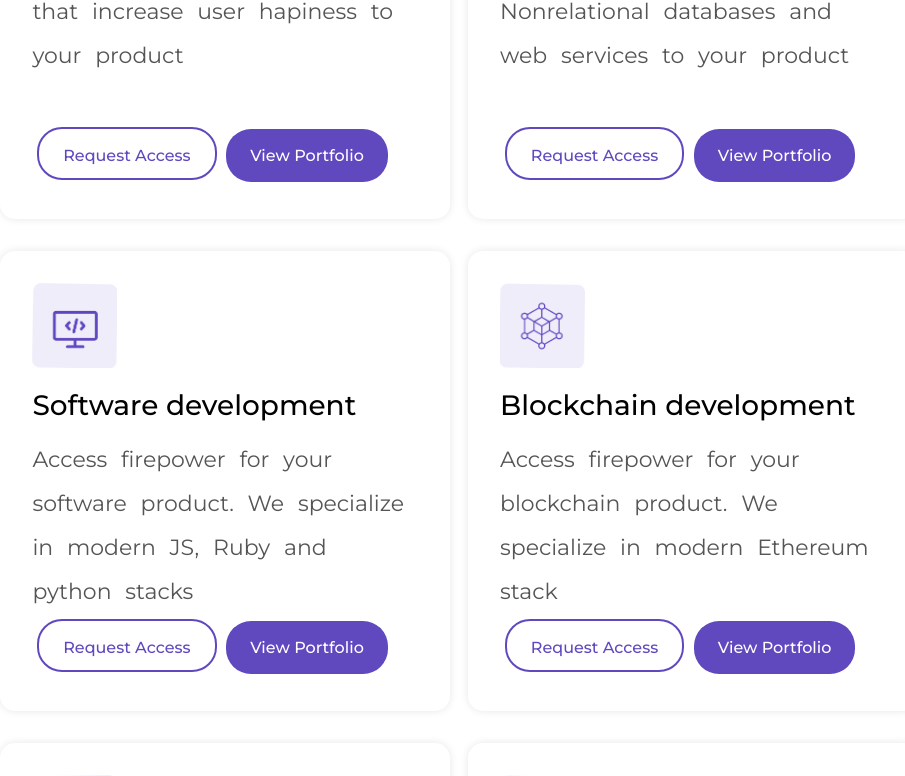
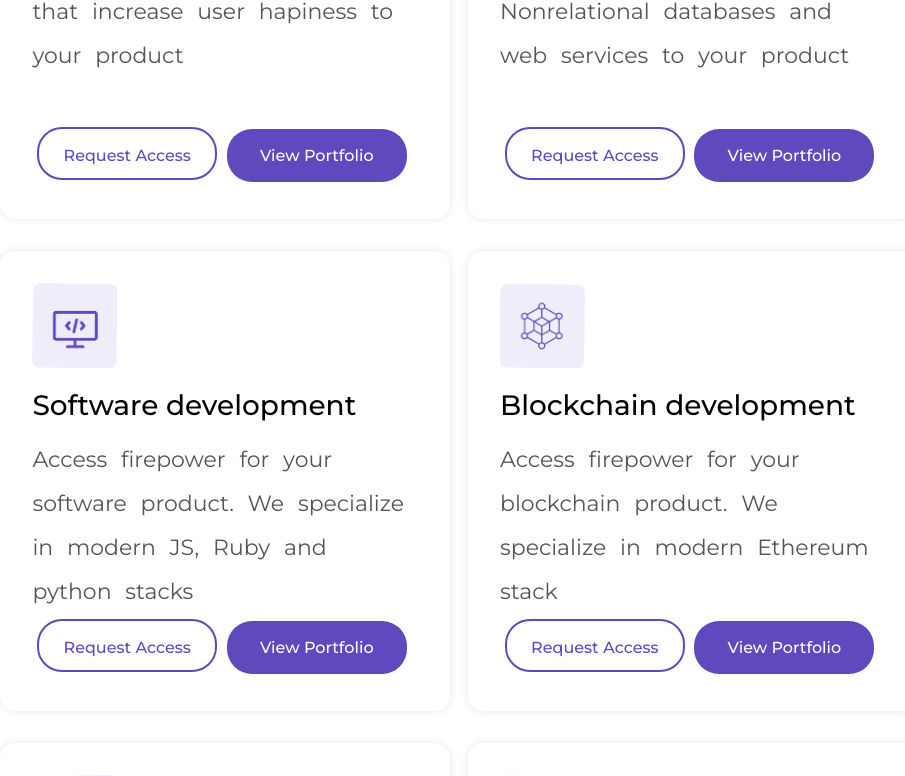
Before and after one commit to flowerStar323/client-test-page-figma, a React (Create React App) app: page / in a window 1280 px wide. Shown: the part 1660-2436 px from the top of the page, without its empty margins (172-1077 px from the left). Built offline with nearby package versions, Linux system fonts and the light colour scheme.

Commit message:
styles: update page styles

```diff
--- a/src/components/Footer/styles.scss
+++ b/src/components/Footer/styles.scss
@@ -35,7 +35,7 @@ footer.page-footer > section:first-of-type {
       line-height: 2;
     }
     & > div.find-and-follow {
-      line-height: 3;
+      margin: 1rem 0;
       font-weight: 500;
       font-size: 20px;
     }
--- a/src/components/WhyChooseUs/styles.scss
+++ b/src/components/WhyChooseUs/styles.scss
@@ -36,7 +36,9 @@
   margin: 0 1.1rem 2rem 0;
   box-shadow: 0px 0px 8px var(--grey1);
   border-radius: 15px;
-  &:focus {
+  transition: border 100ms;
+  &:focus,
+  &:hover {
     border: 2px solid var(--primary);
     outline: none;
   }
--- a/src/styles/base.scss
+++ b/src/styles/base.scss
@@ -49,6 +49,8 @@ a {
     margin: 0.3rem;
     padding: 0 1.5rem;
     font-weight: 500;
+    width: 180px;
+    text-align: center;
     @media (max-width: $mobileBreakpoint) {
       padding: 0 0.5rem;
       height: 45px;
```
